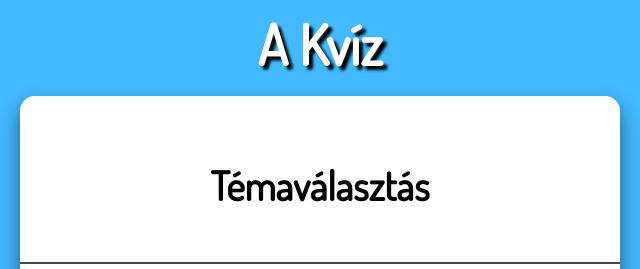
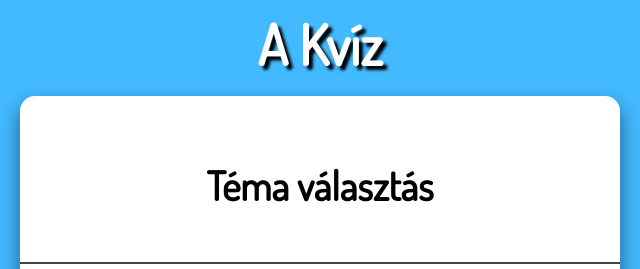
Before and after one commit to epatrik/SZFM-Mini-Projekt, a website with bundled scripts: page src/index.html in a window 1280 px wide. Shown: the top 269 px of the page, 320-960 px from the left. Built offline with nearby package versions, Linux system fonts and the light colour scheme.

Commit message:
téma választás átírása az index.html-ben

```diff
--- a/src/index.html
+++ b/src/index.html
@@ -30,7 +30,7 @@
             <button id="back" class="hide">Kilépés</button>
         </div>
         <div id="topic-block">
-            <div id="topic-title">Témaválasztás</div>
+            <div id="topic-title">Téma választás</div>
             <table>
                 <tr><td><button class="topic" data-topic="math">Matematika</button></td></tr>
                 <tr><td><button class="topic" data-topic="geography">Földrajz</button></td></tr>
```
